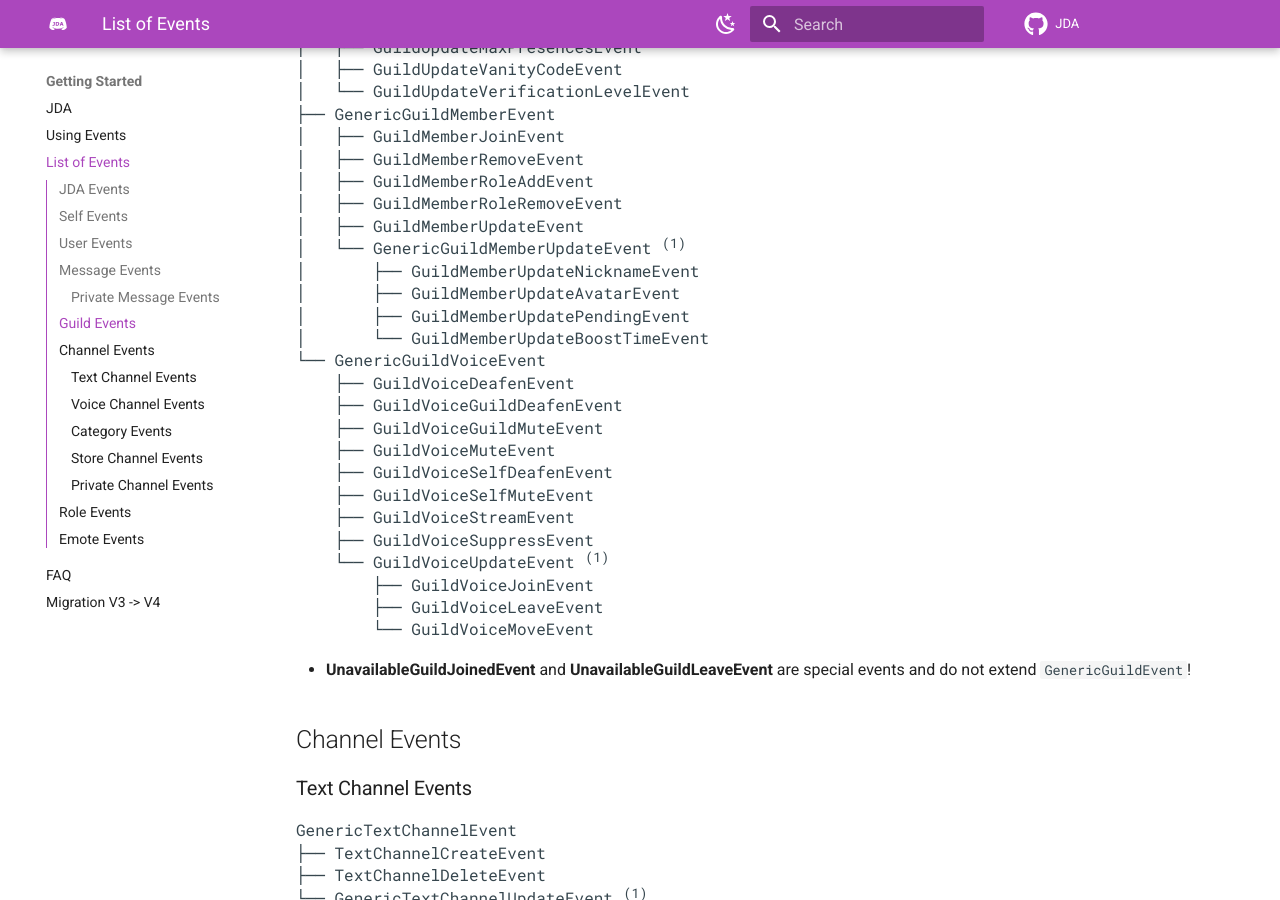
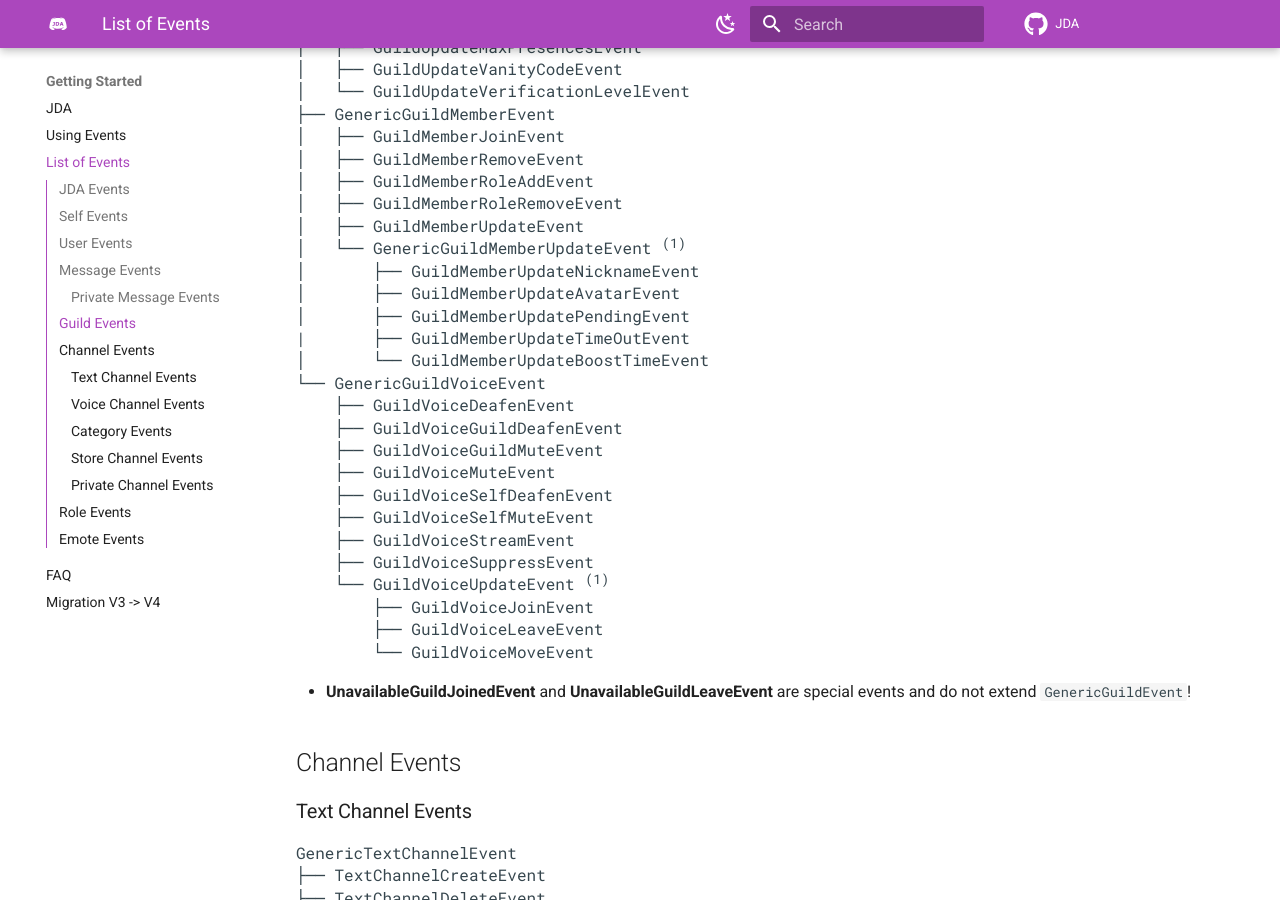
Before and after one commit to discord-jda/JDA-Website, an MkDocs documentation site: the page built from docs/introduction/events-list.md, in a window 1280 px wide and 900 px high, scrolled down 2897 px. Built offline with MkDocs 1.6.1 and Material for MkDocs 9.7.7, drawn with Linux system fonts in a browser that asks for light colours; comment, search, counter and statistics services are not loaded.

Commit message:
Added time out event

```diff
--- a/docs/introduction/events-list.md
+++ b/docs/introduction/events-list.md
@@ -140,6 +140,7 @@ GenericGuildEvent
 │       ├── GuildMemberUpdateNicknameEvent
 │       ├── GuildMemberUpdateAvatarEvent
 │       ├── GuildMemberUpdatePendingEvent
+|       ├── GuildMemberUpdateTimeOutEvent
 │       └── GuildMemberUpdateBoostTimeEvent
 └── GenericGuildVoiceEvent
     ├── GuildVoiceDeafenEvent
```
